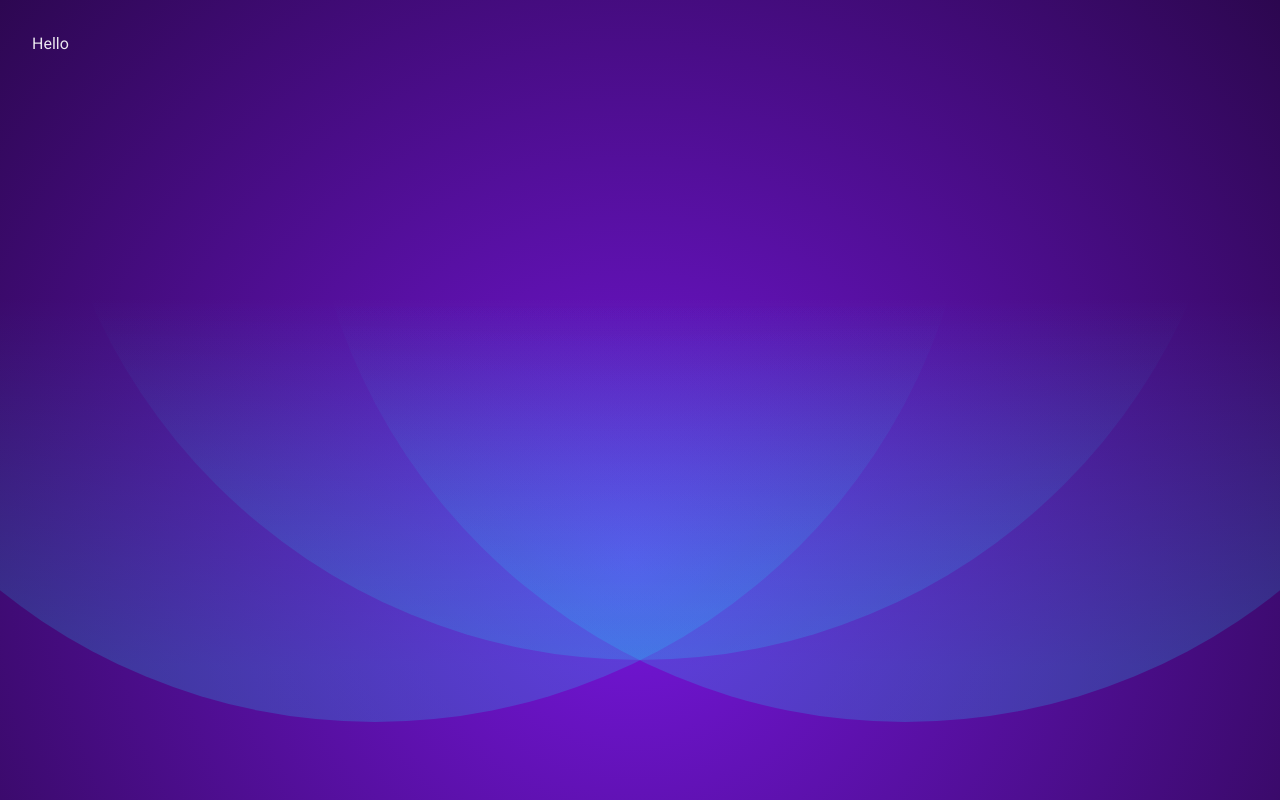
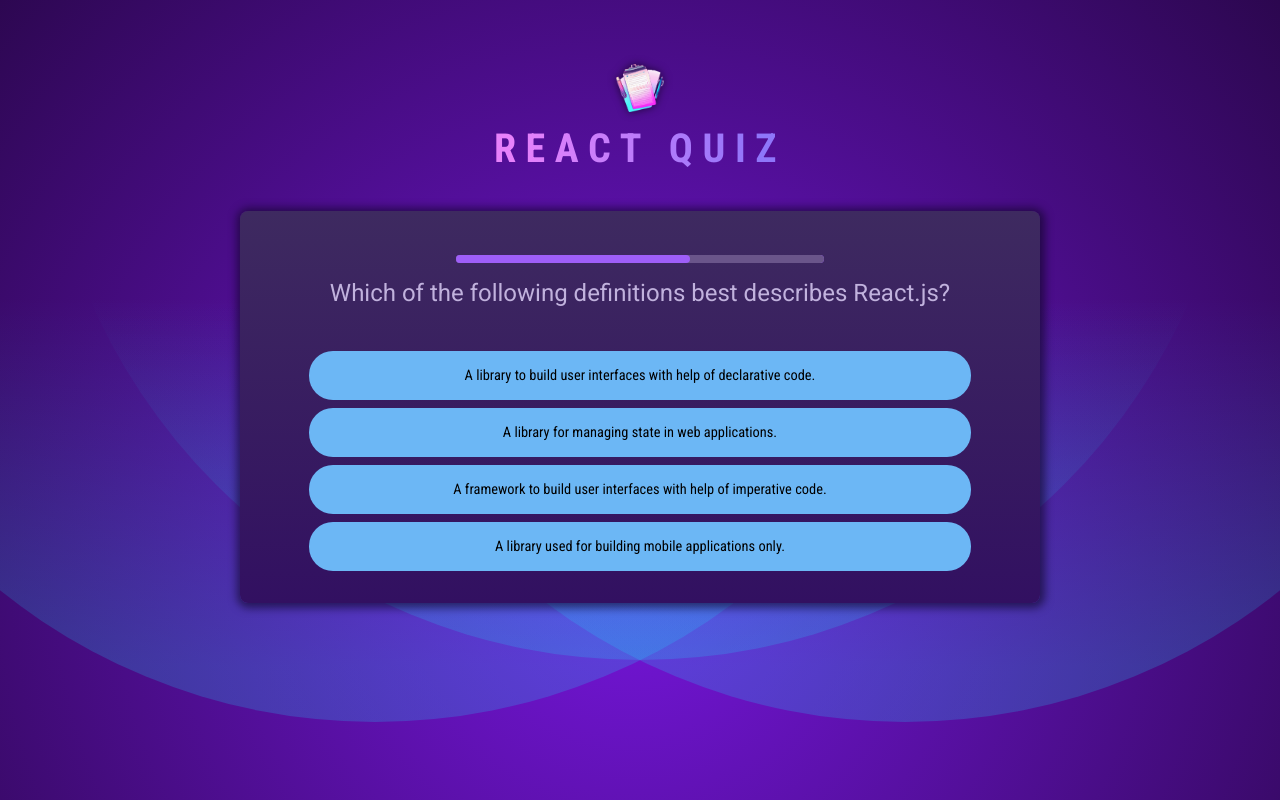
Before and after one commit to ratymatti/ReactQuiz, a React (Vite) app: page / in a window 1280 px wide. Built offline with nearby package versions, Linux system fonts and the light colour scheme.

Commit message:
added components to App

```diff
--- a/src/App.tsx
+++ b/src/App.tsx
@@ -1,10 +1,16 @@
 import React from "react";
+import Header from "./components/Header";
+import Quiz from "./components/Quiz";
 
 function App() {
+
     return (
-        <div>
-            Hello
-        </div>
+        <>
+            <Header />
+            <main>
+            <Quiz />
+            </main>
+        </>
     );
 }
 
```
